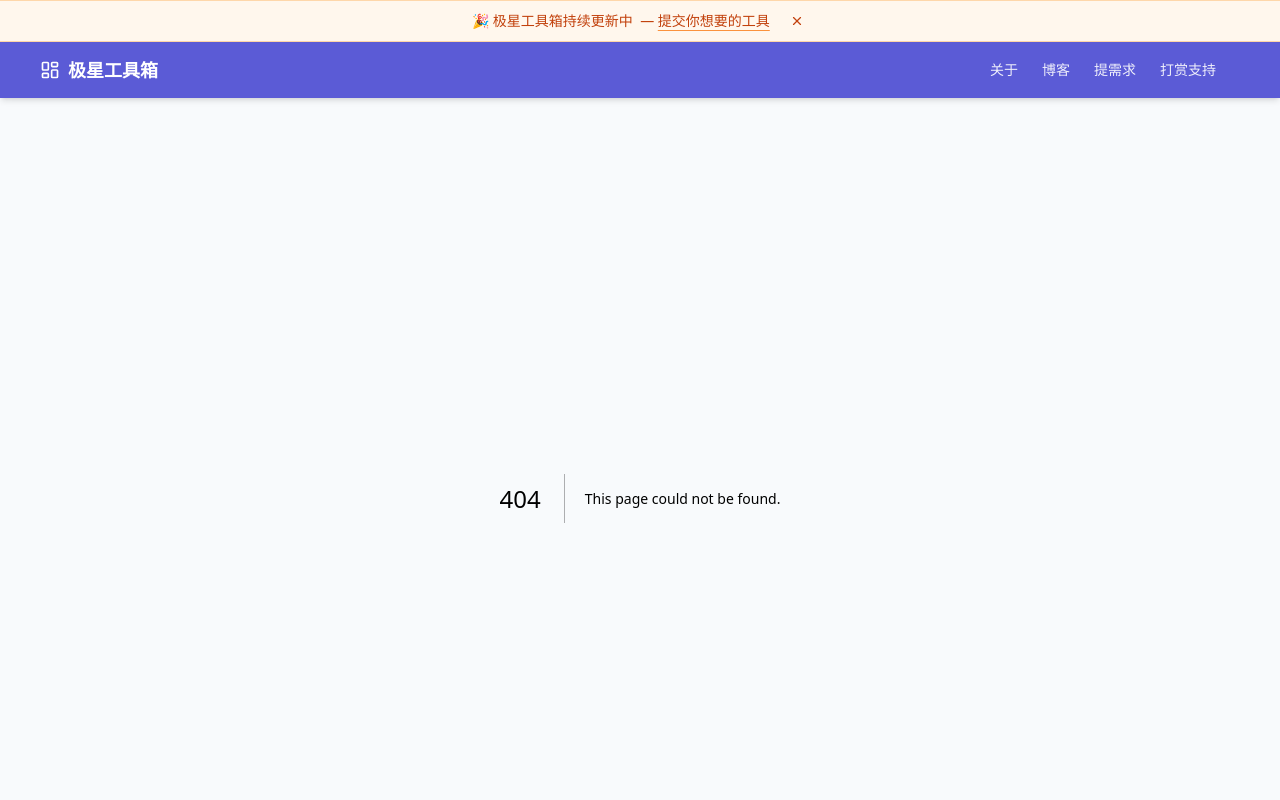
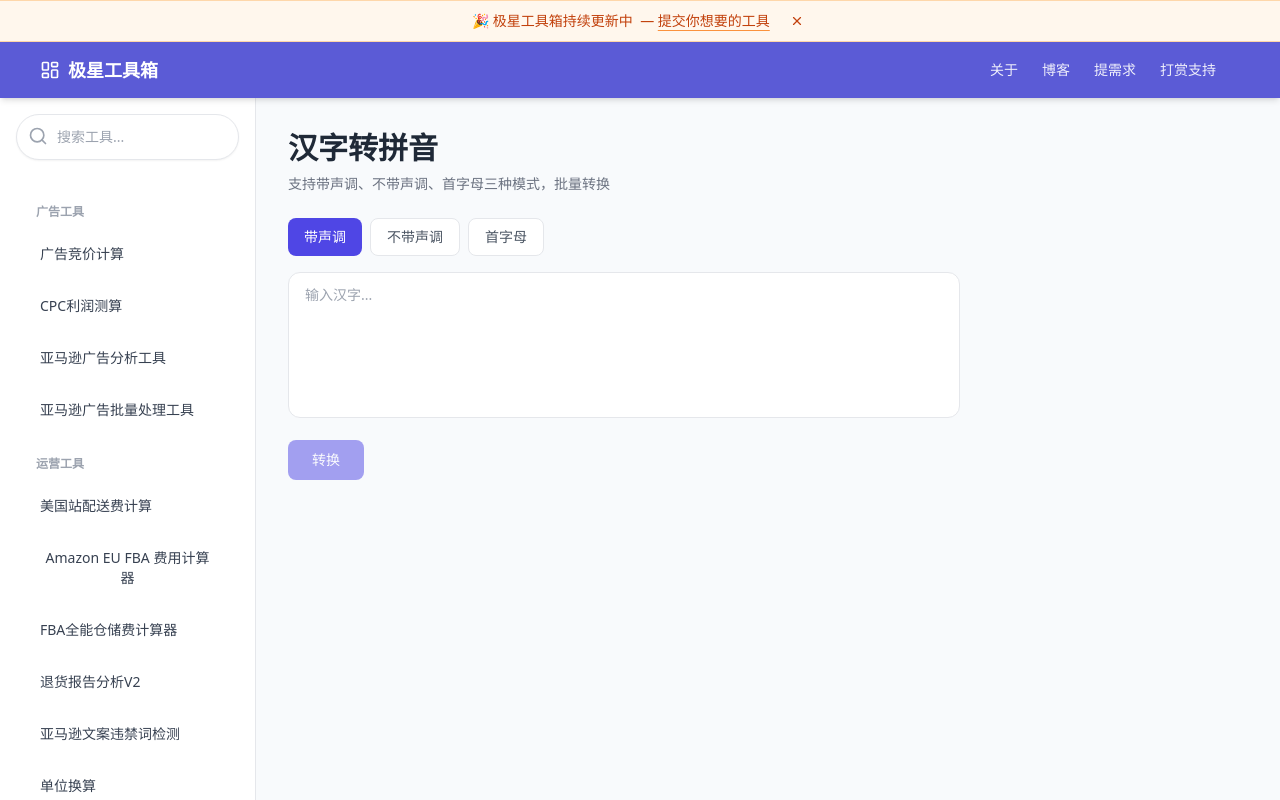
Before and after one commit to JasonZPP/jixing-toolbox, a Next.js app: page /functionality/pinyin-converter in a window 1280 px wide. Before the commit this address had no page. Shown: the top 800 px of the page. Built offline with nearby package versions, Linux system fonts and the light colour scheme.

Commit message:
feat: add content filter, pinyin converter, rich text editor

```diff
--- /dev/null
+++ b/app/functionality/content-filter/page.tsx
@@ -0,0 +1,50 @@
+'use client'
+import { useState } from 'react'
+import ToolLayout from '@/components/ToolLayout'
+import { Copy } from 'lucide-react'
+
+type FilterMode = 'keep-english' | 'remove-english' | 'keep-chinese' | 'remove-chinese' | 'keep-numbers' | 'remove-special'
+
+const MODES: { value: FilterMode; label: string; fn: (t: string) => string }[] = [
+  { value: 'keep-english', label: '仅保留英文', fn: t => t.replace(/[^a-zA-Z\s]/g, '') },
+  { value: 'remove-english', label: '移除英文', fn: t => t.replace(/[a-zA-Z]/g, '') },
+  { value: 'keep-chinese', label: '仅保留中文', fn: t => t.replace(/[^一-龥]/g, '') },
+  { value: 'remove-chinese', label: '移除中文', fn: t => t.replace(/[一-龥]/g, '') },
+  { value: 'keep-numbers', label: '仅保留数字', fn: t => t.replace(/[^0-9]/g, '') },
+  { value: 'remove-special', label: '移除特殊字符', fn: t => t.replace(/[^a-zA-Z0-9一-龥\s]/g, '') },
+]
+
+export default function ContentFilterPage() {
+  const [text, setText] = useState('')
+  const [mode, setMode] = useState<FilterMode>('keep-english')
+
+  const fn = MODES.find(m => m.value === mode)?.fn ?? (t => t)
+  const result = fn(text)
+
+  return (
+    <ToolLayout title="英文文本过滤工具" description="按规则提取或过滤文本内容，批量清洗文本数据">
+      <div className="space-y-4 max-w-2xl">
+        <div className="flex gap-2 flex-wrap">
+          {MODES.map((m, idx) => (
+            <button key={idx} onClick={() => setMode(m.value)}
+              className={`px-3 py-1.5 rounded-lg text-sm transition-colors ${mode === m.value ? 'bg-indigo-600 text-white' : 'bg-white border border-gray-200 text-gray-600 hover:border-indigo-400'}`}>
+              {m.label}
+            </button>
+          ))}
+        </div>
+        <textarea value={text} onChange={e => setText(e.target.value)} placeholder="粘贴需要过滤的文本..." rows={8}
+          className="w-full border border-gray-200 rounded-xl px-4 py-3 text-sm focus:outline-none focus:ring-2 focus:ring-indigo-400 resize-none" />
+        {text && (
+          <div className="relative">
+            <textarea readOnly value={result} rows={8}
+              className="w-full border border-gray-200 rounded-xl px-4 py-3 text-sm bg-slate-50 resize-none" />
+            <button onClick={() => navigator.clipboard.writeText(result)}
+              className="absolute top-3 right-3 flex items-center gap-1 text-xs text-indigo-600 bg-white border border-indigo-200 rounded-lg px-3 py-1.5 hover:bg-indigo-50">
+              <Copy className="h-3.5 w-3.5" /> 复制
+            </button>
+          </div>
+        )}
+      </div>
+    </ToolLayout>
+  )
+}
--- /dev/null
+++ b/app/functionality/editor/page.tsx
@@ -0,0 +1,41 @@
+'use client'
+import { useRef } from 'react'
+import ToolLayout from '@/components/ToolLayout'
+import { Bold, Italic, Underline, AlignLeft, AlignCenter, AlignRight, Copy } from 'lucide-react'
+
+export default function EditorPage() {
+  const ref = useRef<HTMLDivElement>(null)
+  const exec = (cmd: string, val?: string) => { document.execCommand(cmd, false, val); ref.current?.focus() }
+
+  return (
+    <ToolLayout title="可视化编辑器" description="富文本在线编辑，支持格式化、颜色、对齐">
+      <div className="bg-white rounded-xl border border-gray-100 shadow-sm overflow-hidden max-w-3xl">
+        <div className="flex items-center gap-1 p-2 border-b border-gray-100 bg-slate-50 flex-wrap">
+          {[
+            [<Bold key="b" className="h-4 w-4" />, () => exec('bold')],
+            [<Italic key="i" className="h-4 w-4" />, () => exec('italic')],
+            [<Underline key="u" className="h-4 w-4" />, () => exec('underline')],
+            [<AlignLeft key="al" className="h-4 w-4" />, () => exec('justifyLeft')],
+            [<AlignCenter key="ac" className="h-4 w-4" />, () => exec('justifyCenter')],
+            [<AlignRight key="ar" className="h-4 w-4" />, () => exec('justifyRight')],
+          ].map(([icon, fn], i) => (
+            <button key={i} onMouseDown={e => { e.preventDefault(); (fn as () => void)() }}
+              className="p-2 rounded hover:bg-gray-200 text-gray-600">{icon as React.ReactNode}</button>
+          ))}
+          <input type="color" onChange={e => exec('foreColor', e.target.value)} title="字体颜色"
+            className="w-7 h-7 cursor-pointer rounded border border-gray-200" />
+          <select onChange={e => exec('fontSize', e.target.value)} className="border border-gray-200 rounded px-2 py-1 text-sm">
+            {[1, 2, 3, 4, 5, 6, 7].map(n => <option key={n} value={n}>{[10, 13, 16, 18, 24, 32, 48][n - 1]}px</option>)}
+          </select>
+          <button onMouseDown={e => { e.preventDefault(); navigator.clipboard.writeText(ref.current?.innerText || '') }}
+            className="ml-auto flex items-center gap-1 text-xs text-indigo-600 border border-indigo-200 rounded px-3 py-1.5 hover:bg-indigo-50">
+            <Copy className="h-3.5 w-3.5" /> 复制纯文本
+          </button>
+        </div>
+        <div ref={ref} contentEditable suppressContentEditableWarning
+          className="min-h-64 p-4 text-sm focus:outline-none">
+        </div>
+      </div>
+    </ToolLayout>
+  )
+}
--- /dev/null
+++ b/app/functionality/pinyin-converter/page.tsx
@@ -0,0 +1,57 @@
+'use client'
+import { useState } from 'react'
+import ToolLayout from '@/components/ToolLayout'
+import { Copy } from 'lucide-react'
+
+type PinyinMode = 'tone' | 'no-tone' | 'initial'
+
+export default function PinyinPage() {
+  const [text, setText] = useState('')
+  const [mode, setMode] = useState<PinyinMode>('tone')
+  const [result, setResult] = useState('')
+  const [loading, setLoading] = useState(false)
+
+  const convert = async () => {
+    setLoading(true)
+    try {
+      const { pinyin } = await import('pinyin-pro')
+      const options = mode === 'tone' ? { toneType: 'symbol' as const }
+        : mode === 'no-tone' ? { toneType: 'none' as const }
+        : { pattern: 'initial' as const, toneType: 'none' as const }
+      setResult(pinyin(text, options))
+    } finally {
+      setLoading(false)
+    }
+  }
+
+  return (
+    <ToolLayout title="汉字转拼音" description="支持带声调、不带声调、首字母三种模式，批量转换">
+      <div className="space-y-4 max-w-2xl">
+        <div className="flex gap-2">
+          {([['tone', '带声调'], ['no-tone', '不带声调'], ['initial', '首字母']] as [PinyinMode, string][]).map(([m, l], idx) => (
+            <button key={idx} onClick={() => setMode(m)}
+              className={`px-4 py-2 rounded-lg text-sm font-medium transition-colors ${mode === m ? 'bg-indigo-600 text-white' : 'bg-white border border-gray-200 text-gray-600 hover:border-indigo-400'}`}>
+              {l}
+            </button>
+          ))}
+        </div>
+        <textarea value={text} onChange={e => setText(e.target.value)} placeholder="输入汉字..." rows={6}
+          className="w-full border border-gray-200 rounded-xl px-4 py-3 text-sm focus:outline-none focus:ring-2 focus:ring-indigo-400 resize-none" />
+        <button onClick={convert} disabled={!text.trim() || loading}
+          className="px-6 py-2.5 bg-indigo-600 text-white rounded-lg text-sm font-medium hover:bg-indigo-700 disabled:opacity-50">
+          {loading ? '转换中...' : '转换'}
+        </button>
+        {result && (
+          <div className="relative">
+            <textarea readOnly value={result} rows={6}
+              className="w-full border border-gray-200 rounded-xl px-4 py-3 text-sm bg-slate-50 resize-none" />
+            <button onClick={() => navigator.clipboard.writeText(result)}
+              className="absolute top-3 right-3 flex items-center gap-1 text-xs text-indigo-600 bg-white border border-indigo-200 rounded-lg px-3 py-1.5">
+              <Copy className="h-3.5 w-3.5" /> 复制
+            </button>
+          </div>
+        )}
+      </div>
+    </ToolLayout>
+  )
+}
```
